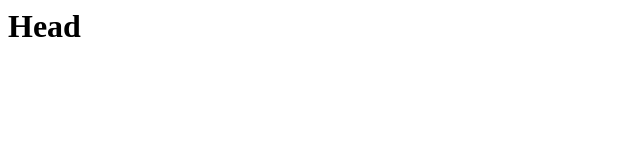
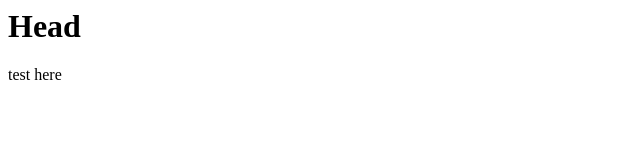
Before and after one commit to gomobile/gomobile.github.com, a plain HTML site: page y.html in a window 1280 px wide. Shown: the full height of the page, 0-640 px from the left. Drawn offline with Linux system fonts and the light colour scheme.

Commit message:
Modified y.html

```diff
--- a/y.html
+++ b/y.html
@@ -5,5 +5,6 @@
 </head>
 <body>
     <h1>Head</h1>
+	<article>test here</article>
 </body>
 </html>
```
